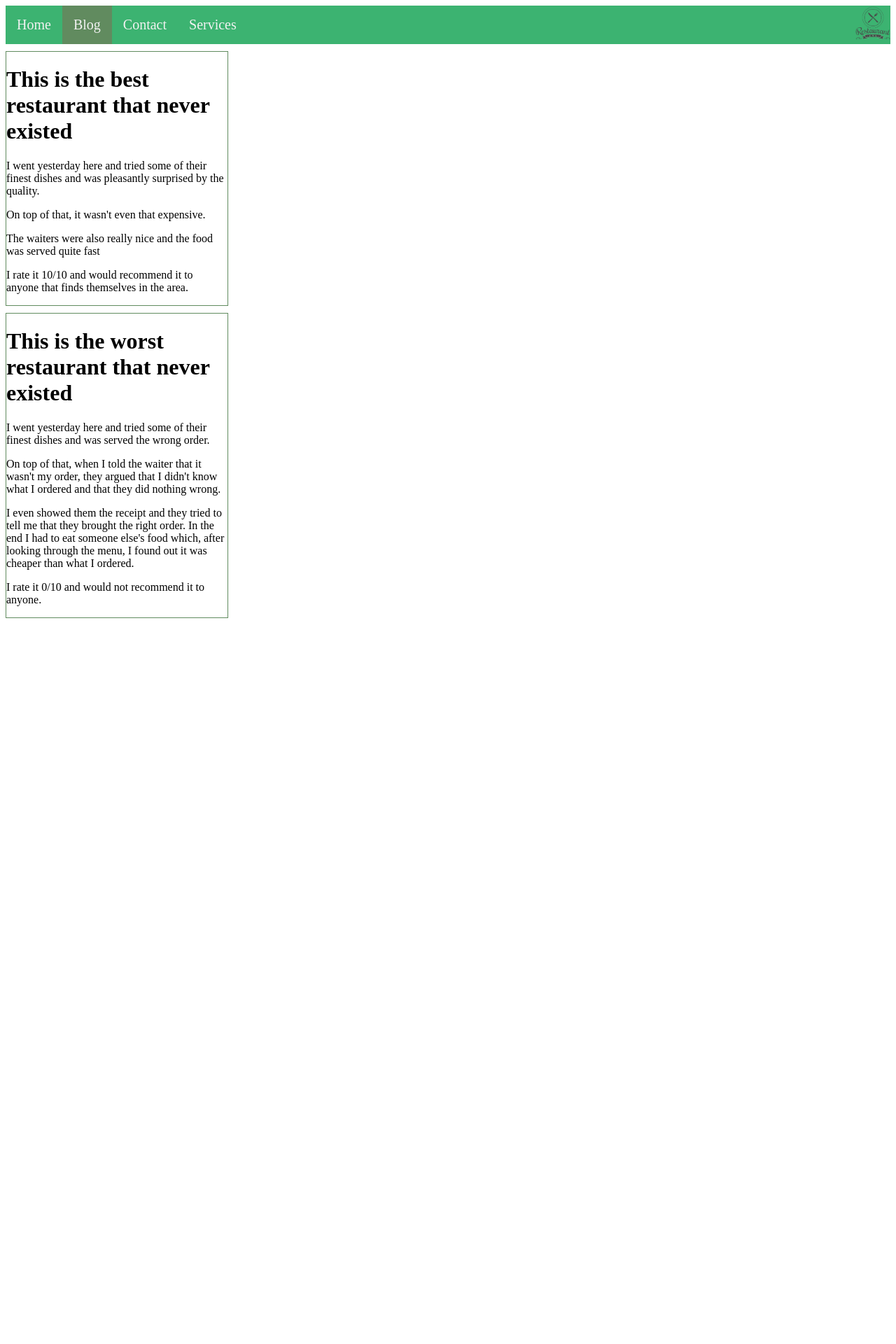
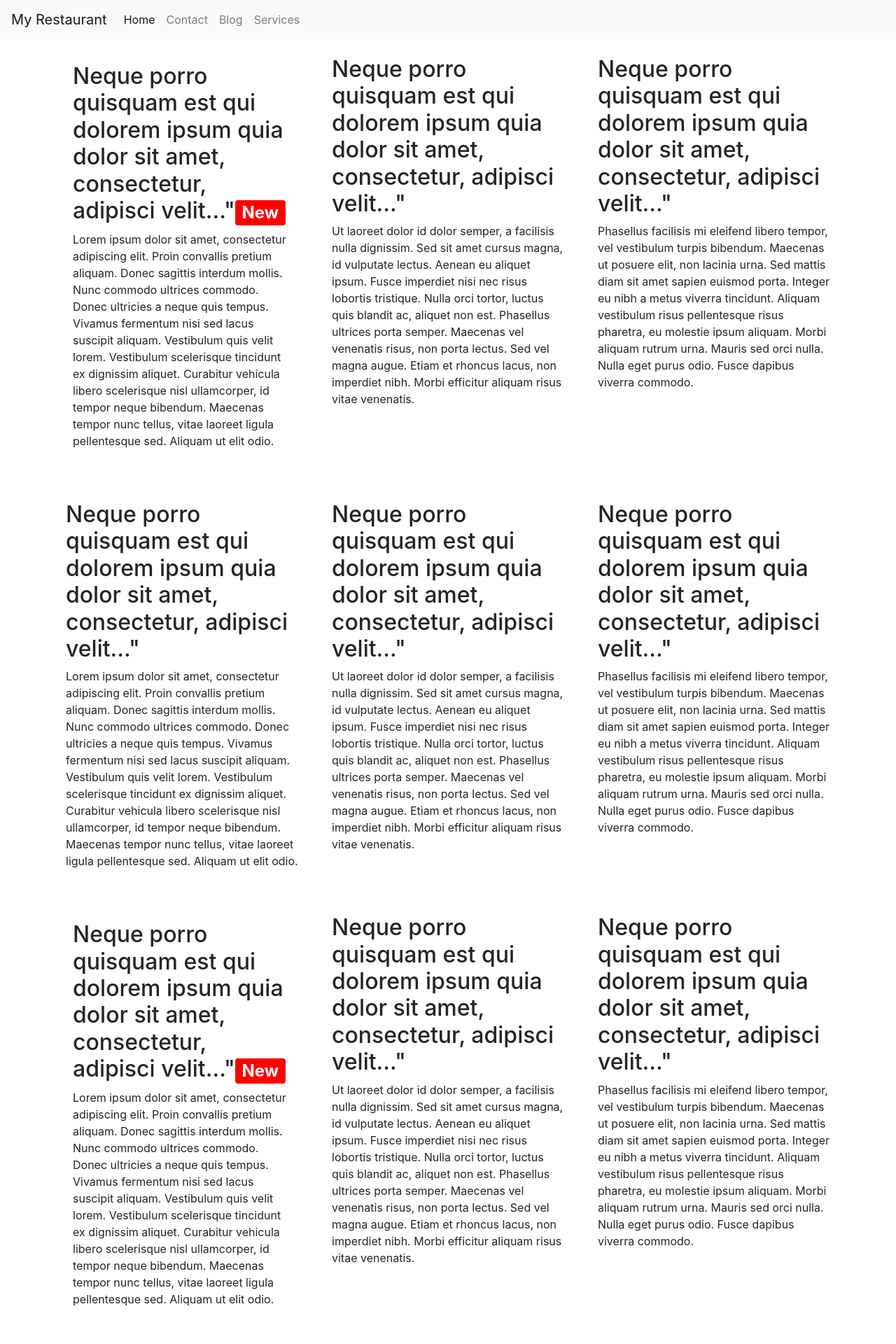
Before and after one commit to manustana/mentorship, a PHP site: page /blog.html in a window 1280 px wide. Shown: the top 1920 px of the page at 70% size. Before the commit the page ends 883 px from the top, so only its background shows below. Run offline with PHP 8.4, Linux system fonts and the light colour scheme.

Commit message:
end of week 1 update

```diff
--- a/blog.html
+++ b/blog.html
@@ -4,32 +4,200 @@
     <meta charset="UTF-8" content="best cheap fake restaurant">
     <title>Home of the best fake food</title>
     <link rel="stylesheet" href="styles.css">
+    <link rel="stylesheet" href="https://cdn.jsdelivr.net/npm/bootstrap@4.3.1/dist/css/bootstrap.min.css" integrity="sha384-ggOyR0iXCbMQv3Xipma34MD+dH/1fQ784/j6cY/iJTQUOhcWr7x9JvoRxT2MZw1T" crossorigin="anonymous">
 </head>
 <body>
-<div class="navbar">
-    <div class="left">
-        <a href="home.html">Home</a>
-        <a class="blog" href="blog.html">Blog</a>
-        <a href="contact.html">Contact</a>
-        <a href="services.html">Services</a>
+<nav class="navbar navbar-expand-lg navbar-light bg-light">
+    <a class="navbar-brand" href="home.html">My Restaurant</a>
+    <button class="navbar-toggler" type="button" data-toggle="collapse" data-target="#navbarNav" aria-controls="navbarNav" aria-expanded="false" aria-label="Toggle navigation">
+        <span class="navbar-toggler-icon"></span>
+    </button>
+    <div class="collapse navbar-collapse" id="navbarNav">
+        <ul class="navbar-nav">
+            <li class="nav-item active">
+                <a class="nav-link" href="home.html">Home <span class="sr-only">(current)</span></a>
+            </li>
+            <li class="nav-item">
+                <a class="nav-link" href="contact.html">Contact</a>
+            </li>
+            <li class="nav-item">
+                <a class="nav-link" href="blog.html">Blog</a>
+            </li>
+            <li class="nav-item">
+                <a class="nav-link" href="services.html">Services</a>
+            </li>
+        </ul>
     </div>
-    <img src="logo.png" alt="">
-</div>
+</nav>
 <div>
-    <div class="article">
-        <h1>This is the best restaurant that never existed</h1>
-        <p>I went yesterday here and tried some of their finest dishes and was pleasantly surprised by the quality.</p>
-        <p>On top of that, it wasn't even that expensive.</p>
-        <p>The waiters were also really nice and the food was served quite fast</p>
-        <p>I rate it 10/10 and would recommend it to anyone that finds themselves in the area.</p>
+<div class="container">
+    <div class="row">
+    <div class="col-md-4 col-sm-6 col-12 p-4">
+        <div style="padding: 10px;">
+        <h2>Neque porro quisquam est qui dolorem ipsum quia dolor sit amet, consectetur, adipisci velit..."<span class="badge">New</span></h2>
+        <p> Lorem ipsum dolor sit amet, consectetur adipiscing elit. Proin convallis pretium aliquam. Donec sagittis interdum mollis. Nunc commodo ultrices commodo. Donec ultricies a neque quis tempus. Vivamus fermentum nisi sed lacus suscipit aliquam. Vestibulum quis velit lorem. Vestibulum scelerisque tincidunt ex dignissim aliquet. Curabitur vehicula libero scelerisque nisl ullamcorper, id tempor neque bibendum. Maecenas tempor nunc tellus, vitae laoreet ligula pellentesque sed. Aliquam ut elit odio. </p>
+        </div>
     </div>
-    <div class="article">
-        <h1>This is the worst restaurant that never existed</h1>
-        <p>I went yesterday here and tried some of their finest dishes and was served the wrong order.</p>
-        <p>On top of that, when I told the waiter that it wasn't my order, they argued that I didn't know what I ordered and that they did nothing wrong.</p>
-        <p>I even showed them the receipt and they tried to tell me that they brought the right order. In the end I had to eat someone else's food which, after looking through the menu, I found out it was cheaper than what I ordered.</p>
-        <p>I rate it 0/10 and would not recommend it to anyone.</p>
+    <div class="col-md-4 col-sm-6 col-12 p-4">
+        <h2>Neque porro quisquam est qui dolorem ipsum quia dolor sit amet, consectetur, adipisci velit..."</h2>
+        <p> Ut laoreet dolor id dolor semper, a facilisis nulla dignissim. Sed sit amet cursus magna, id vulputate lectus. Aenean eu aliquet ipsum. Fusce imperdiet nisi nec risus lobortis tristique. Nulla orci tortor, luctus quis blandit ac, aliquet non est. Phasellus ultrices porta semper. Maecenas vel venenatis risus, non porta lectus. Sed vel magna augue. Etiam et rhoncus lacus, non imperdiet nibh. Morbi efficitur aliquam risus vitae venenatis. </p>
+    </div>
+    <div class="col-md-4 col-sm-6 col-12 p-4">
+        <h2>Neque porro quisquam est qui dolorem ipsum quia dolor sit amet, consectetur, adipisci velit..."</h2>
+        <p> Phasellus facilisis mi eleifend libero tempor, vel vestibulum turpis bibendum. Maecenas ut posuere elit, non lacinia urna. Sed mattis diam sit amet sapien euismod porta. Integer eu nibh a metus viverra tincidunt. Aliquam vestibulum risus pellentesque risus pharetra, eu molestie ipsum aliquam. Morbi aliquam rutrum urna. Mauris sed orci nulla. Nulla eget purus odio. Fusce dapibus viverra commodo. </p>
+    </div>
+    <div class="col-md-4 col-sm-6 col-12 p-4">
+        <h2>Neque porro quisquam est qui dolorem ipsum quia dolor sit amet, consectetur, adipisci velit..."</h2>
+        <p> Lorem ipsum dolor sit amet, consectetur adipiscing elit. Proin convallis pretium aliquam. Donec sagittis interdum mollis. Nunc commodo ultrices commodo. Donec ultricies a neque quis tempus. Vivamus fermentum nisi sed lacus suscipit aliquam. Vestibulum quis velit lorem. Vestibulum scelerisque tincidunt ex dignissim aliquet. Curabitur vehicula libero scelerisque nisl ullamcorper, id tempor neque bibendum. Maecenas tempor nunc tellus, vitae laoreet ligula pellentesque sed. Aliquam ut elit odio. </p>
+    </div>
+    <div class="col-md-4 col-sm-6 col-12 p-4">
+        <h2>Neque porro quisquam est qui dolorem ipsum quia dolor sit amet, consectetur, adipisci velit..."</h2>
+        <p> Ut laoreet dolor id dolor semper, a facilisis nulla dignissim. Sed sit amet cursus magna, id vulputate lectus. Aenean eu aliquet ipsum. Fusce imperdiet nisi nec risus lobortis tristique. Nulla orci tortor, luctus quis blandit ac, aliquet non est. Phasellus ultrices porta semper. Maecenas vel venenatis risus, non porta lectus. Sed vel magna augue. Etiam et rhoncus lacus, non imperdiet nibh. Morbi efficitur aliquam risus vitae venenatis. </p>
+    </div>
+    <div class="col-md-4 col-sm-6 col-12 p-4">
+        <h2>Neque porro quisquam est qui dolorem ipsum quia dolor sit amet, consectetur, adipisci velit..."</h2>
+        <p> Phasellus facilisis mi eleifend libero tempor, vel vestibulum turpis bibendum. Maecenas ut posuere elit, non lacinia urna. Sed mattis diam sit amet sapien euismod porta. Integer eu nibh a metus viverra tincidunt. Aliquam vestibulum risus pellentesque risus pharetra, eu molestie ipsum aliquam. Morbi aliquam rutrum urna. Mauris sed orci nulla. Nulla eget purus odio. Fusce dapibus viverra commodo. </p>
+    </div>
+        <div class="col-md-4 col-sm-6 col-12 p-4">
+            <div style="padding: 10px;">
+                <h2>Neque porro quisquam est qui dolorem ipsum quia dolor sit amet, consectetur, adipisci velit..."<span class="badge">New</span></h2>
+                <p> Lorem ipsum dolor sit amet, consectetur adipiscing elit. Proin convallis pretium aliquam. Donec sagittis interdum mollis. Nunc commodo ultrices commodo. Donec ultricies a neque quis tempus. Vivamus fermentum nisi sed lacus suscipit aliquam. Vestibulum quis velit lorem. Vestibulum scelerisque tincidunt ex dignissim aliquet. Curabitur vehicula libero scelerisque nisl ullamcorper, id tempor neque bibendum. Maecenas tempor nunc tellus, vitae laoreet ligula pellentesque sed. Aliquam ut elit odio. </p>
+            </div>
+        </div>
+        <div class="col-md-4 col-sm-6 col-12 p-4">
+            <h2>Neque porro quisquam est qui dolorem ipsum quia dolor sit amet, consectetur, adipisci velit..."</h2>
+            <p> Ut laoreet dolor id dolor semper, a facilisis nulla dignissim. Sed sit amet cursus magna, id vulputate lectus. Aenean eu aliquet ipsum. Fusce imperdiet nisi nec risus lobortis tristique. Nulla orci tortor, luctus quis blandit ac, aliquet non est. Phasellus ultrices porta semper. Maecenas vel venenatis risus, non porta lectus. Sed vel magna augue. Etiam et rhoncus lacus, non imperdiet nibh. Morbi efficitur aliquam risus vitae venenatis. </p>
+        </div>
+        <div class="col-md-4 col-sm-6 col-12 p-4">
+            <h2>Neque porro quisquam est qui dolorem ipsum quia dolor sit amet, consectetur, adipisci velit..."</h2>
+            <p> Phasellus facilisis mi eleifend libero tempor, vel vestibulum turpis bibendum. Maecenas ut posuere elit, non lacinia urna. Sed mattis diam sit amet sapien euismod porta. Integer eu nibh a metus viverra tincidunt. Aliquam vestibulum risus pellentesque risus pharetra, eu molestie ipsum aliquam. Morbi aliquam rutrum urna. Mauris sed orci nulla. Nulla eget purus odio. Fusce dapibus viverra commodo. </p>
+        </div>
+        <div class="col-md-4 col-sm-6 col-12 p-4">
+            <h2>Neque porro quisquam est qui dolorem ipsum quia dolor sit amet, consectetur, adipisci velit..."</h2>
+            <p> Lorem ipsum dolor sit amet, consectetur adipiscing elit. Proin convallis pretium aliquam. Donec sagittis interdum mollis. Nunc commodo ultrices commodo. Donec ultricies a neque quis tempus. Vivamus fermentum nisi sed lacus suscipit aliquam. Vestibulum quis velit lorem. Vestibulum scelerisque tincidunt ex dignissim aliquet. Curabitur vehicula libero scelerisque nisl ullamcorper, id tempor neque bibendum. Maecenas tempor nunc tellus, vitae laoreet ligula pellentesque sed. Aliquam ut elit odio. </p>
+        </div>
+        <div class="col-md-4 col-sm-6 col-12 p-4">
+            <h2>Neque porro quisquam est qui dolorem ipsum quia dolor sit amet, consectetur, adipisci velit..."</h2>
+            <p> Ut laoreet dolor id dolor semper, a facilisis nulla dignissim. Sed sit amet cursus magna, id vulputate lectus. Aenean eu aliquet ipsum. Fusce imperdiet nisi nec risus lobortis tristique. Nulla orci tortor, luctus quis blandit ac, aliquet non est. Phasellus ultrices porta semper. Maecenas vel venenatis risus, non porta lectus. Sed vel magna augue. Etiam et rhoncus lacus, non imperdiet nibh. Morbi efficitur aliquam risus vitae venenatis. </p>
+        </div>
+        <div class="col-md-4 col-sm-6 col-12 p-4">
+            <h2>Neque porro quisquam est qui dolorem ipsum quia dolor sit amet, consectetur, adipisci velit..."</h2>
+            <p> Phasellus facilisis mi eleifend libero tempor, vel vestibulum turpis bibendum. Maecenas ut posuere elit, non lacinia urna. Sed mattis diam sit amet sapien euismod porta. Integer eu nibh a metus viverra tincidunt. Aliquam vestibulum risus pellentesque risus pharetra, eu molestie ipsum aliquam. Morbi aliquam rutrum urna. Mauris sed orci nulla. Nulla eget purus odio. Fusce dapibus viverra commodo. </p>
+        </div>
+        <div class="col-md-4 col-sm-6 col-12 p-4">
+            <div style="padding: 10px;">
+                <h2>Neque porro quisquam est qui dolorem ipsum quia dolor sit amet, consectetur, adipisci velit..."<span class="badge">New</span></h2>
+                <p> Lorem ipsum dolor sit amet, consectetur adipiscing elit. Proin convallis pretium aliquam. Donec sagittis interdum mollis. Nunc commodo ultrices commodo. Donec ultricies a neque quis tempus. Vivamus fermentum nisi sed lacus suscipit aliquam. Vestibulum quis velit lorem. Vestibulum scelerisque tincidunt ex dignissim aliquet. Curabitur vehicula libero scelerisque nisl ullamcorper, id tempor neque bibendum. Maecenas tempor nunc tellus, vitae laoreet ligula pellentesque sed. Aliquam ut elit odio. </p>
+            </div>
+        </div>
+        <div class="col-md-4 col-sm-6 col-12 p-4">
+            <h2>Neque porro quisquam est qui dolorem ipsum quia dolor sit amet, consectetur, adipisci velit..."</h2>
+            <p> Ut laoreet dolor id dolor semper, a facilisis nulla dignissim. Sed sit amet cursus magna, id vulputate lectus. Aenean eu aliquet ipsum. Fusce imperdiet nisi nec risus lobortis tristique. Nulla orci tortor, luctus quis blandit ac, aliquet non est. Phasellus ultrices porta semper. Maecenas vel venenatis risus, non porta lectus. Sed vel magna augue. Etiam et rhoncus lacus, non imperdiet nibh. Morbi efficitur aliquam risus vitae venenatis. </p>
+        </div>
+        <div class="col-md-4 col-sm-6 col-12 p-4">
+            <h2>Neque porro quisquam est qui dolorem ipsum quia dolor sit amet, consectetur, adipisci velit..."</h2>
+            <p> Phasellus facilisis mi eleifend libero tempor, vel vestibulum turpis bibendum. Maecenas ut posuere elit, non lacinia urna. Sed mattis diam sit amet sapien euismod porta. Integer eu nibh a metus viverra tincidunt. Aliquam vestibulum risus pellentesque risus pharetra, eu molestie ipsum aliquam. Morbi aliquam rutrum urna. Mauris sed orci nulla. Nulla eget purus odio. Fusce dapibus viverra commodo. </p>
+        </div>
+        <div class="col-md-4 col-sm-6 col-12 p-4">
+            <h2>Neque porro quisquam est qui dolorem ipsum quia dolor sit amet, consectetur, adipisci velit..."</h2>
+            <p> Lorem ipsum dolor sit amet, consectetur adipiscing elit. Proin convallis pretium aliquam. Donec sagittis interdum mollis. Nunc commodo ultrices commodo. Donec ultricies a neque quis tempus. Vivamus fermentum nisi sed lacus suscipit aliquam. Vestibulum quis velit lorem. Vestibulum scelerisque tincidunt ex dignissim aliquet. Curabitur vehicula libero scelerisque nisl ullamcorper, id tempor neque bibendum. Maecenas tempor nunc tellus, vitae laoreet ligula pellentesque sed. Aliquam ut elit odio. </p>
+        </div>
+        <div class="col-md-4 col-sm-6 col-12 p-4">
+            <h2>Neque porro quisquam est qui dolorem ipsum quia dolor sit amet, consectetur, adipisci velit..."</h2>
+            <p> Ut laoreet dolor id dolor semper, a facilisis nulla dignissim. Sed sit amet cursus magna, id vulputate lectus. Aenean eu aliquet ipsum. Fusce imperdiet nisi nec risus lobortis tristique. Nulla orci tortor, luctus quis blandit ac, aliquet non est. Phasellus ultrices porta semper. Maecenas vel venenatis risus, non porta lectus. Sed vel magna augue. Etiam et rhoncus lacus, non imperdiet nibh. Morbi efficitur aliquam risus vitae venenatis. </p>
+        </div>
+        <div class="col-md-4 col-sm-6 col-12 p-4">
+            <h2>Neque porro quisquam est qui dolorem ipsum quia dolor sit amet, consectetur, adipisci velit..."</h2>
+            <p> Phasellus facilisis mi eleifend libero tempor, vel vestibulum turpis bibendum. Maecenas ut posuere elit, non lacinia urna. Sed mattis diam sit amet sapien euismod porta. Integer eu nibh a metus viverra tincidunt. Aliquam vestibulum risus pellentesque risus pharetra, eu molestie ipsum aliquam. Morbi aliquam rutrum urna. Mauris sed orci nulla. Nulla eget purus odio. Fusce dapibus viverra commodo. </p>
+        </div>
+        <div class="col-md-4 col-sm-6 col-12 p-4">
+            <div style="padding: 10px;">
+                <h2>Neque porro quisquam est qui dolorem ipsum quia dolor sit amet, consectetur, adipisci velit..."<span class="badge">New</span></h2>
+                <p> Lorem ipsum dolor sit amet, consectetur adipiscing elit. Proin convallis pretium aliquam. Donec sagittis interdum mollis. Nunc commodo ultrices commodo. Donec ultricies a neque quis tempus. Vivamus fermentum nisi sed lacus suscipit aliquam. Vestibulum quis velit lorem. Vestibulum scelerisque tincidunt ex dignissim aliquet. Curabitur vehicula libero scelerisque nisl ullamcorper, id tempor neque bibendum. Maecenas tempor nunc tellus, vitae laoreet ligula pellentesque sed. Aliquam ut elit odio. </p>
+            </div>
+        </div>
+        <div class="col-md-4 col-sm-6 col-12 p-4">
+            <h2>Neque porro quisquam est qui dolorem ipsum quia dolor sit amet, consectetur, adipisci velit..."</h2>
+            <p> Ut laoreet dolor id dolor semper, a facilisis nulla dignissim. Sed sit amet cursus magna, id vulputate lectus. Aenean eu aliquet ipsum. Fusce imperdiet nisi nec risus lobortis tristique. Nulla orci tortor, luctus quis blandit ac, aliquet non est. Phasellus ultrices porta semper. Maecenas vel venenatis risus, non porta lectus. Sed vel magna augue. Etiam et rhoncus lacus, non imperdiet nibh. Morbi efficitur aliquam risus vitae venenatis. </p>
+        </div>
+        <div class="col-md-4 col-sm-6 col-12 p-4">
+            <h2>Neque porro quisquam est qui dolorem ipsum quia dolor sit amet, consectetur, adipisci velit..."</h2>
+            <p> Phasellus facilisis mi eleifend libero tempor, vel vestibulum turpis bibendum. Maecenas ut posuere elit, non lacinia urna. Sed mattis diam sit amet sapien euismod porta. Integer eu nibh a metus viverra tincidunt. Aliquam vestibulum risus pellentesque risus pharetra, eu molestie ipsum aliquam. Morbi aliquam rutrum urna. Mauris sed orci nulla. Nulla eget purus odio. Fusce dapibus viverra commodo. </p>
+        </div>
+        <div class="col-md-4 col-sm-6 col-12 p-4">
+            <h2>Neque porro quisquam est qui dolorem ipsum quia dolor sit amet, consectetur, adipisci velit..."</h2>
+            <p> Lorem ipsum dolor sit amet, consectetur adipiscing elit. Proin convallis pretium aliquam. Donec sagittis interdum mollis. Nunc commodo ultrices commodo. Donec ultricies a neque quis tempus. Vivamus fermentum nisi sed lacus suscipit aliquam. Vestibulum quis velit lorem. Vestibulum scelerisque tincidunt ex dignissim aliquet. Curabitur vehicula libero scelerisque nisl ullamcorper, id tempor neque bibendum. Maecenas tempor nunc tellus, vitae laoreet ligula pellentesque sed. Aliquam ut elit odio. </p>
+        </div>
+        <div class="col-md-4 col-sm-6 col-12 p-4">
+            <h2>Neque porro quisquam est qui dolorem ipsum quia dolor sit amet, consectetur, adipisci velit..."</h2>
+            <p> Ut laoreet dolor id dolor semper, a facilisis nulla dignissim. Sed sit amet cursus magna, id vulputate lectus. Aenean eu aliquet ipsum. Fusce imperdiet nisi nec risus lobortis tristique. Nulla orci tortor, luctus quis blandit ac, aliquet non est. Phasellus ultrices porta semper. Maecenas vel venenatis risus, non porta lectus. Sed vel magna augue. Etiam et rhoncus lacus, non imperdiet nibh. Morbi efficitur aliquam risus vitae venenatis. </p>
+        </div>
+        <div class="col-md-4 col-sm-6 col-12 p-4">
+            <h2>Neque porro quisquam est qui dolorem ipsum quia dolor sit amet, consectetur, adipisci velit..."</h2>
+            <p> Phasellus facilisis mi eleifend libero tempor, vel vestibulum turpis bibendum. Maecenas ut posuere elit, non lacinia urna. Sed mattis diam sit amet sapien euismod porta. Integer eu nibh a metus viverra tincidunt. Aliquam vestibulum risus pellentesque risus pharetra, eu molestie ipsum aliquam. Morbi aliquam rutrum urna. Mauris sed orci nulla. Nulla eget purus odio. Fusce dapibus viverra commodo. </p>
+        </div>
     </div>
 </div>
+</div>
+<table class="tab">
+    <tr>
+        <th>Lorem</th>
+        <th>Ipsum</th>
+        <th>Dolor</th>
+    </tr>
+
+    <tr>
+        <td>sit</td>
+        <td>amet</td>
+        <td>consectetur</td>
+    </tr>
+
+    <tr>
+        <td>adipiscing</td>
+        <td>elit</td>
+        <td>Proin</td>
+    </tr>
+
+    <tr>
+        <td>convallis</td>
+        <td>pretium</td>
+        <td>aliquam</td>
+    </tr>
+
+    <tr>
+        <td>Donec</td>
+        <td>sagittis</td>
+        <td>interdum</td>
+    </tr>
+
+    <tr>
+        <td>mollis</td>
+        <td>Nunc</td>
+        <td>commodo</td>
+    </tr>
+</table>
+<script>
+    let flg = false;
+    const msg = 'out of bounds';
+    document.body.addEventListener("mouseleave", function(event){
+        if(event.clientY <= 0 || event.clientX <= 0 || (event.clientX >= window.innerWidth || event.clientY >= window.innerHeight)) {
+            if(flg) {
+                return;
+            }
+            flg = true;
+            alert(msg);
+        }
+    });
+    document.addEventListener('scroll', () => {
+        if(window.scrollY >= document.documentElement.scrollHeight / 2) {
+            if(flg) {
+                return;
+            }
+            flg = true;
+            alert(msg);
+        }
+    });
+
+</script>
 </body>
 </html>
--- a/styles.css
+++ b/styles.css
@@ -1,8 +1,8 @@
 .navbar {
     background-color: mediumseagreen;
     overflow: hidden;
-    width: auto;
-    height: auto;
+    width: 100vw;
+    position: fixed;
 }
 .left{
     float: left;
@@ -39,15 +39,84 @@
 }
 img{
     float: right;
+    margin-right: 30px;
     max-width: 50px;
     max-height: 50px;
 }
 .article{
+    padding: 10px;
+    border-radius: 25px;
+    background-color:  #618b5f;
+    margin-top: 10px;
+    margin-bottom: 10px;
+    margin-right: 100px;
+    float: left;
     width: 25%;
-    border: 1px solid #618b5f;
-    margin-top: 10px;
+    text-align: center;
+    object-fit: fill;
 }
 #feedb{
     width: 200px;
     height: 200px;
 }
+footer{
+    width: 100vw;
+    padding: 16px;
+    background-color: #260d0d;
+    margin-top: 200px;
+    color: white;
+}
+.container {
+    display: flex;
+    flex-wrap: wrap;
+}
+
+.column {
+    width: 33%; /* Three columns, each taking up one-third of the container */
+    padding: 10px;
+    border-radius: 25px;
+
+
+    text-align: center;
+    box-sizing: border-box;
+}
+
+@media screen and (max-width: 768px) {
+    .column {
+        width: 50%;
+    }
+}
+
+@media screen and (max-width: 576px) {
+    .column {
+        width: 100%;
+    }
+}
+table {
+    border-collapse: collapse;
+    width: 100%;
+}
+
+th, td {
+    text-align: left;
+    padding: 8px;
+}
+
+tr:nth-child(even) {
+    background-color: #599659;
+}
+@media print {
+    table{display:  none;}
+}
+.feedback{
+    display: flex;
+    align-items: center;
+    justify-content: center;
+}
+.badge {
+    background-color: red;
+    color: white;
+    padding: 4px 8px;
+    text-align: center;
+    border-radius: 5px;
+}
```
Also changed, not shown: contact.html (+40 -9 lines), home.html (+26 -8 lines), services.html (+22 -8 lines).
